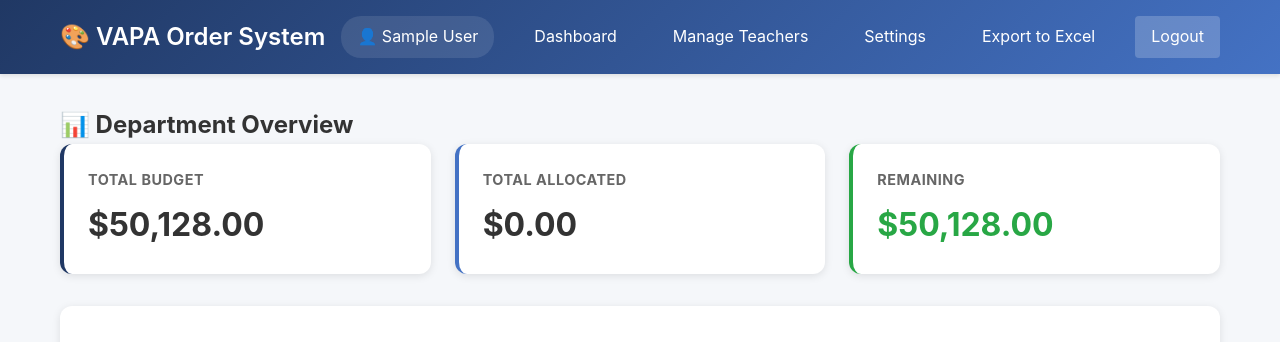
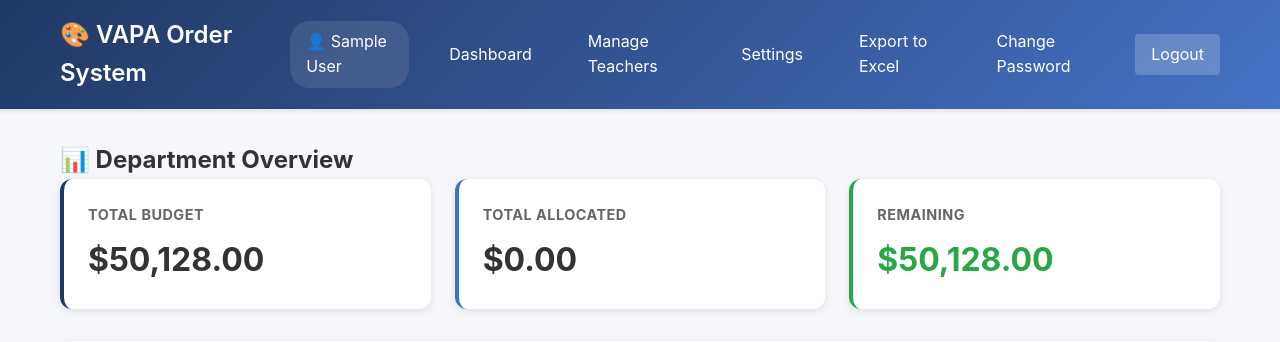
Before and after one commit to jgsb2001/vapa-order-system, a Flask app: page /dashboard in a window 1280 px wide. Shown: the top 342 px of the page. Run offline with Flask 3, Linux system fonts and the light colour scheme; the visitor is signed in with stand-in values (Sample User, id 1).

Commit message:
Add change password to navigation base.html

```diff
--- a/templates/base.html
+++ b/templates/base.html
@@ -21,6 +21,7 @@
                 <a href="{{ url_for('admin_settings') }}" class="nav-link">Settings</a>
                 <a href="{{ url_for('export_excel') }}" class="nav-link">Export to Excel</a>
                 {% endif %}
+               <a href="{{ url_for('change_password') }}" class="nav-link">Change Password</a>
                 <a href="{{ url_for('logout') }}" class="nav-link logout">Logout</a>
             </div>
             {% endif %}
```
